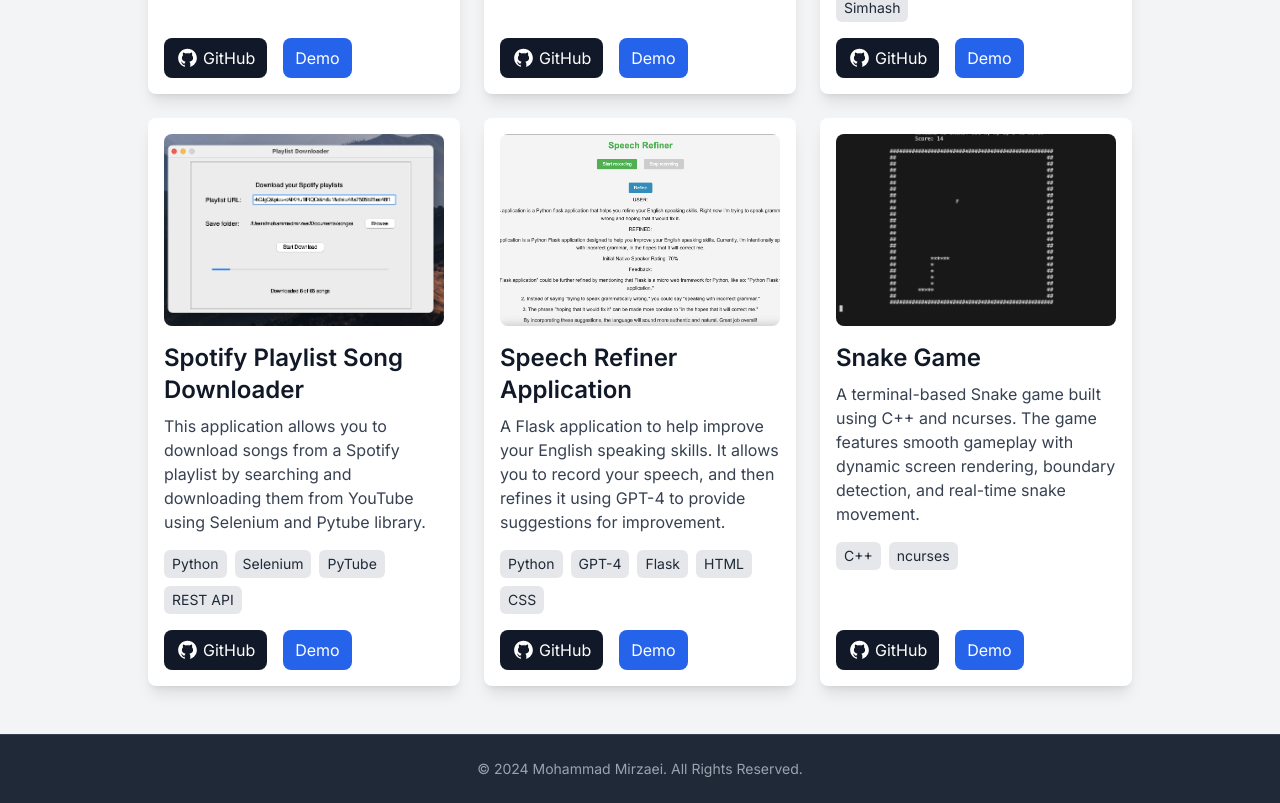
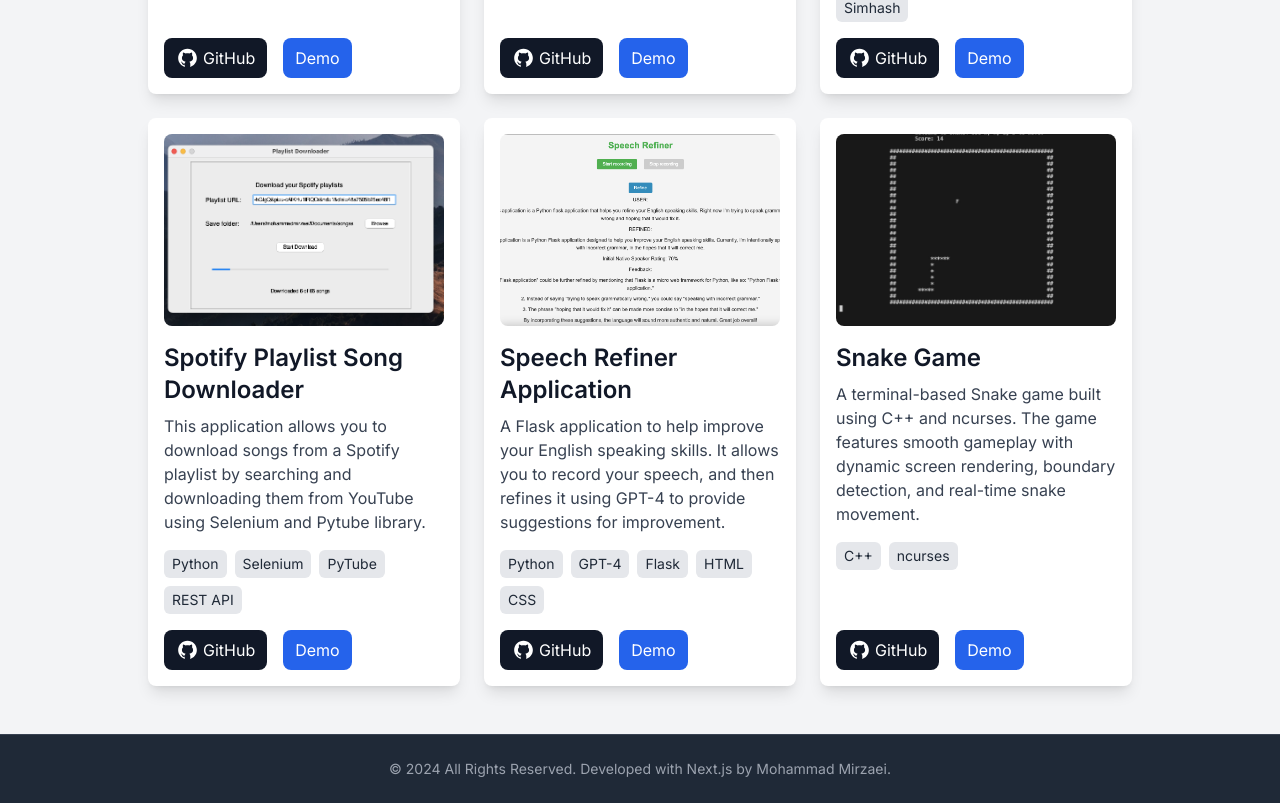
Before and after one commit to Moe131/moe131.github.io, a Next.js app: page /projects in a window 1280 px wide. Shown: the part 1310-2113 px from the top of the page. Built offline with nearby package versions, Linux system fonts and the light colour scheme.

Commit message:
footer changed

```diff
--- a/src/app/education/page.tsx
+++ b/src/app/education/page.tsx
@@ -24,7 +24,7 @@
                                 </div>
                             </div>
                             <div className="mt-2 sm:mt-0 sm:text-right">
-                                <p className="text-sm  md:text-base text-gray-500 dark:text-gray-400 mt-1 md:mt-0 text-right md:text-left">September 2023 - June 2025 | Irvine, CA</p>
+                                <p className="text-sm  md:text-base text-gray-500 dark:text-gray-400 mt-1 md:mt-0 text-right md:text-left">September 2023 -  Present | Irvine, CA</p>
                             </div>
                         </div>
                         <div className="mt-3 md:ml-16">
--- a/src/components/Footer/page.tsx
+++ b/src/components/Footer/page.tsx
@@ -3,7 +3,7 @@
         <footer className="bg-gray-800 dark:bg-gray-800 text-gray-200 ">
                 {/* Copyright */}
                 <div className="border-t border-gray-700 py-6 text-center text-sm text-gray-400">
-                    © {new Date().getFullYear()} Mohammad Mirzaei. All Rights Reserved.
+                    © {new Date().getFullYear()} All Rights Reserved. Developed with Next.js by Mohammad Mirzaei.
                 </div>
         </footer>
     );
--- a/src/components/HomeGrid/HomeGrid.tsx
+++ b/src/components/HomeGrid/HomeGrid.tsx
@@ -45,7 +45,7 @@
         <div>
           <h2 className="text-md md:text-lg font-semibold">Bachelor of Computer Science</h2>
           <p className="text-sm ">University of California, Irvine</p>
-          <p className="text-sm md:text-md text-gray-500 dark:text-gray-400">2023 - 2025</p>
+          <p className="text-sm md:text-md text-gray-500 dark:text-gray-400">2023 - Present</p>
         </div>
       </li>
       <li className="flex items-center">
```
